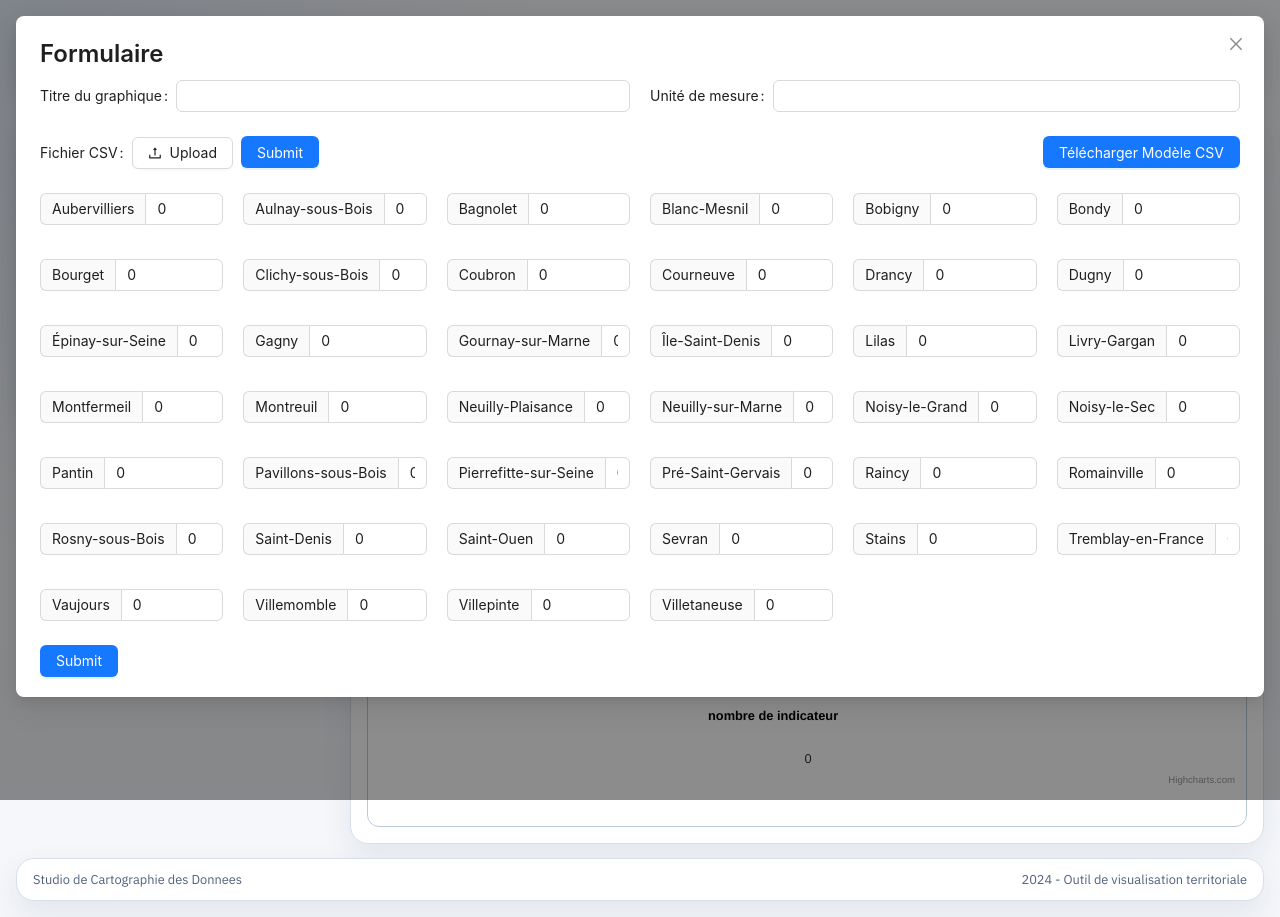
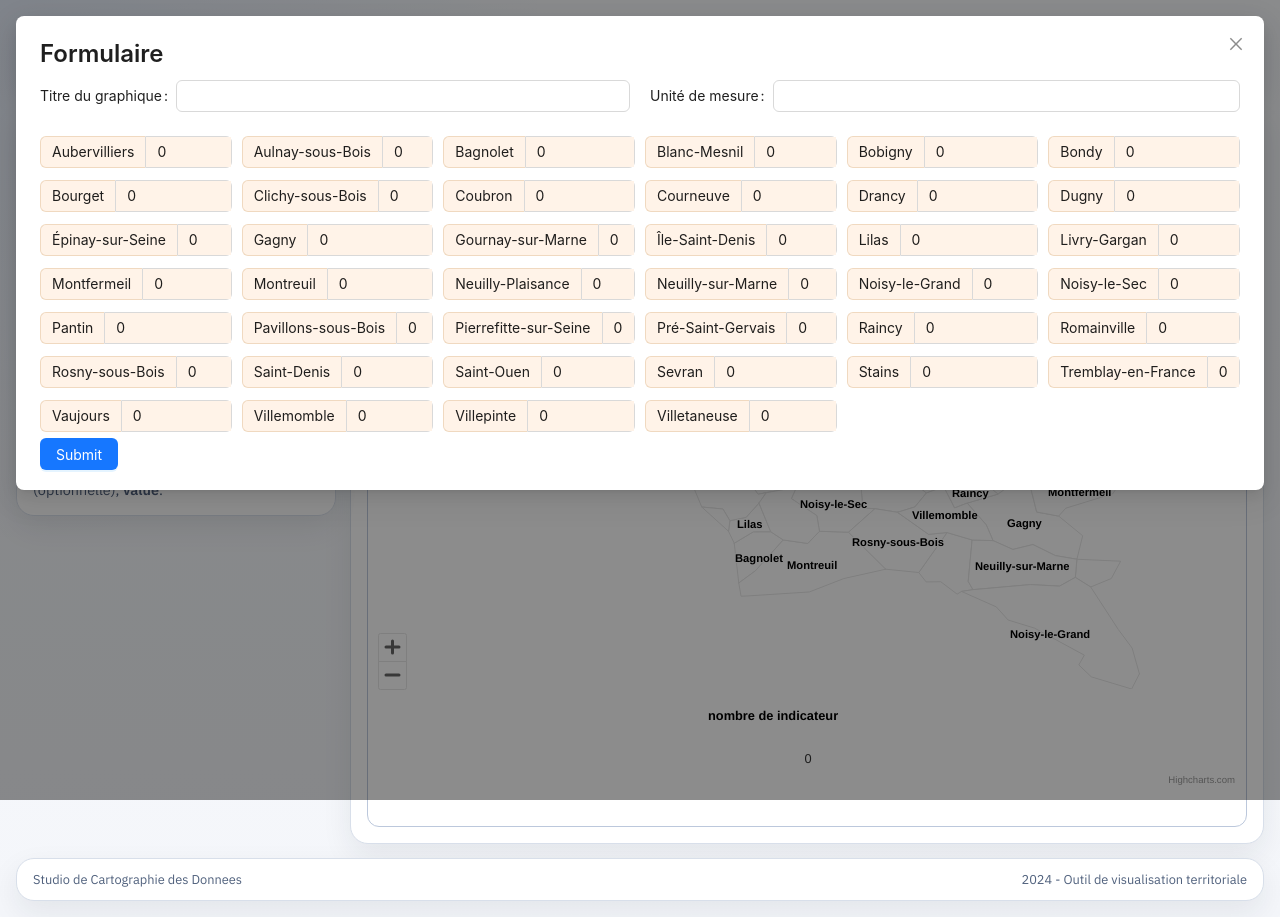
Before and after one commit to mcholl85/Highcharts-Map, a React (Vite) app: page / in a window 1280 px wide. Both pictures are taken after a click on the button "Saisir les données". Built offline with nearby package versions, Linux system fonts and the light colour scheme.

Commit message:
feat(ux): move CSV actions to dashboard and improve form readability

```diff
--- a/src/App.tsx
+++ b/src/App.tsx
@@ -3,8 +3,20 @@ import geomap from "../src/constants/maps/seine-saint-denis.json";
 import { MapChart } from "./features/charts/components/MapChart";
 import { MapForm } from "./features/charts/components/MapForm";
 import { useDataCharts } from "./features/charts/hooks/useDataCharts";
-import { Radio } from "antd";
+import { Button, Radio, Space, Upload, message } from "antd";
 import { BubbleMapChart } from "./features/charts/components/BubbleMapChart";
+import { UploadOutlined } from "@ant-design/icons";
+import Papa from "papaparse";
+import { FormValues } from "./features/charts/types/fomValues";
+import { RcFile } from "antd/es/upload";
+import { getCityByCode } from "./features/charts/utils/createDataFromMap";
+import { DownloadCsvButton } from "./features/charts/components/DownloadCsvButton";
+
+interface CsvData {
+  code?: string;
+  ville?: string;
+  value?: string;
+}
 
 function App() {
   const { data, label, title, submitDataCharts } = useDataCharts(geomap);
@@ -12,6 +24,51 @@ function App() {
   const chartTitle = title || "Carte des valeurs par commune";
   const chartLabel = label || "indicateur";
   const currentYear = new Date().getFullYear();
+
+  const handleCsvUpload = (file: RcFile) => {
+    Papa.parse(file, {
+      complete: (result: Papa.ParseResult<CsvData>) => {
+        const { values, unknownCodes } = transformCsvToFormValues(result.data);
+        submitDataCharts({ ...values, title, label } as FormValues);
+
+        if (unknownCodes.length > 0) {
+          message.error(
+            `Code(s) inconnu(s) dans le CSV: ${unknownCodes.join(", ")}`
+          );
+        } else {
+          message.success("Import CSV applique.");
+        }
+      },
+      header: true,
+      skipEmptyLines: true,
+    });
+
+    return false;
+  };
+
+  const transformCsvToFormValues = (csvData: CsvData[]) => {
+    const transformedData: FormValues = {};
+    const unknownCodes = new Set<string>();
+
+    csvData.forEach((row) => {
+      const code = row.code?.trim();
+      const value = Number.parseInt(row.value ?? "", 10);
+
+      if (!code || Number.isNaN(value)) {
+        return;
+      }
+
+      const city = getCityByCode(code, data);
+      if (!city) {
+        unknownCodes.add(code);
+        return;
+      }
+
+      transformedData[city] = value;
+    });
+
+    return { values: transformedData, unknownCodes: [...unknownCodes] };
+  };
 
   return (
     <div className="dashboard-shell">
@@ -35,6 +92,20 @@ function App() {
           </div>
           <div className="panel-section">
             <MapForm onSubmit={submitDataCharts} data={data} />
+          </div>
+          <div className="panel-section">
+            <h3>Import / Export CSV</h3>
+            <Space wrap>
+              <Upload
+                beforeUpload={handleCsvUpload}
+                accept=".csv"
+                maxCount={1}
+                showUploadList={false}
+              >
+                <Button icon={<UploadOutlined />}>Uploader un CSV</Button>
+              </Upload>
+              <DownloadCsvButton data={data} />
+            </Space>
           </div>
           <div className="panel-section">
             <h3>Mode de visualisation</h3>
--- a/src/features/charts/components/MapForm.tsx
+++ b/src/features/charts/components/MapForm.tsx
@@ -1,98 +1,44 @@
 import {
   Button,
   Col,
-  Flex,
   Form,
   Input,
   InputNumber,
-  message,
   Modal,
   Row,
-  Space,
-  Upload,
 } from "antd";
-import { UploadOutlined } from "@ant-design/icons";
 import { FormValues } from "../types/fomValues";
-import { useState } from "react";
-import Papa from "papaparse";
+import { useEffect, useState } from "react";
 import { ChartData } from "../types/chartData";
 import { createFormValuesFromData } from "../utils/createFormValuesFromData";
-import { getCityByCode } from "../utils/createDataFromMap";
-import { RcFile } from "antd/es/upload";
-import { DownloadCsvButton } from "./DownloadCsvButton";
 
 type MapFormProps = {
   onSubmit: (formValues: FormValues) => void;
   data: ChartData;
 };
 
-interface CsvData {
-  code?: string;
-  ville?: string;
-  value?: string;
-}
-
 export const MapForm = ({ onSubmit, data }: MapFormProps) => {
   const [form] = Form.useForm();
+  const [isModalOpen, setIsModalOpen] = useState(false);
 
   const formValues = createFormValuesFromData(data);
+  const watchedValues = Form.useWatch([], form) as FormValues | undefined;
+
+  useEffect(() => {
+    if (isModalOpen) {
+      form.setFieldsValue(formValues);
+    }
+  }, [data, form, formValues, isModalOpen]);
 
   const onFinish = (values: FormValues) => {
     onSubmit(values);
     setIsModalOpen(false);
   };
-
-  const [isModalOpen, setIsModalOpen] = useState(false);
   const showModal = () => {
     setIsModalOpen(true);
   };
 
   const onCancel = () => setIsModalOpen(false);
-
-  const handleFileChange = (file: RcFile) => {
-    parseCsv(file);
-    return false;
-  };
-
-  const parseCsv = (file: File) => {
-    Papa.parse(file, {
-      complete: (result: Papa.ParseResult<CsvData>) => {
-        const { values, unknownCodes } = transformCsvToFormValues(result.data);
-        form.setFieldsValue(values);
-        if (unknownCodes.length > 0) {
-          message.error(
-            `Code(s) inconnu(s) dans le CSV: ${unknownCodes.join(", ")}`
-          );
-        }
-      },
-      header: true,
-      skipEmptyLines: true,
-    });
-  };
-
-  const transformCsvToFormValues = (csvData: CsvData[]) => {
-    const transformedData: FormValues = {};
-    const unknownCodes = new Set<string>();
-
-    csvData.forEach((row) => {
-      const code = row.code?.trim();
-      const value = Number.parseInt(row.value ?? "", 10);
-
-      if (!code || Number.isNaN(value)) {
-        return;
-      }
-
-      const city = getCityByCode(code, data);
-      if (!city) {
-        unknownCodes.add(code);
-        return;
-      }
-
-      transformedData[city] = value;
-    });
-
-    return { values: transformedData, unknownCodes: [...unknownCodes] };
-  };
 
   return (
     <>
@@ -127,38 +73,29 @@ export const MapForm = ({ onSubmit, data }: MapFormProps) => {
             </Col>
           </Row>
 
-          <Flex justify="space-between">
-            <Space align="baseline">
-              <Form.Item label="Fichier CSV">
-                <Upload
-                  beforeUpload={handleFileChange}
-                  accept=".csv"
-                  maxCount={1}
-                  showUploadList={false}
-                >
-                  <Button icon={<UploadOutlined />}>Upload</Button>
-                </Upload>
-              </Form.Item>
-              <Button type="primary" htmlType="submit">
-                Submit
-              </Button>
-            </Space>
+          <Row className="city-values-grid" gutter={[10, 6]}>
+            {[...Object.entries(formValues)].map(([key]) => {
+              const currentValue =
+                typeof watchedValues?.[key] === "number"
+                  ? watchedValues[key]
+                  : formValues[key];
+              const isZeroValue = currentValue === 0;
 
-            <DownloadCsvButton data={data} />
-          </Flex>
-
-          <Row gutter={[20, 10]}>
-            {[...Object.entries(formValues)].map(([key, value], index) => (
-              <Col span={24} sm={12} md={12} lg={6} xl={4} key={key + index}>
-                <Form.Item name={key}>
-                  <InputNumber
-                    addonBefore={key}
-                    style={{ width: "100%" }}
-                    value={value}
-                  />
-                </Form.Item>
-              </Col>
-            ))}
+              return (
+                <Col span={24} sm={12} md={12} lg={6} xl={4} key={key}>
+                  <Form.Item
+                    name={key}
+                    className={
+                      isZeroValue
+                        ? "city-value-item city-value-item-zero"
+                        : "city-value-item"
+                    }
+                  >
+                  <InputNumber addonBefore={key} style={{ width: "100%" }} />
+                  </Form.Item>
+                </Col>
+              );
+            })}
           </Row>
 
           <Button type="primary" htmlType="submit">
--- a/src/features/charts/hooks/useDataCharts.ts
+++ b/src/features/charts/hooks/useDataCharts.ts
@@ -12,17 +12,26 @@ export const useDataCharts = (geoMap: GeoJson) => {
 
   const submitDataCharts = (formValues: FormValues) => {
     const { title, label, ...formData } = formValues;
-    const newData: ChartData = [...Object.entries(formData)].map(
-      ([key, value]) => ({
-        code: getCodeByCity(key, initialData),
-        z: value,
-        value: value,
-        nom: key,
-      })
-    );
+    const valueByCity = new Map<string, number>();
 
-    setTitle(title as string);
-    setLabel(label as string);
+    Object.entries(formData).forEach(([city, value]) => {
+      if (typeof value === "number" && !Number.isNaN(value)) {
+        valueByCity.set(city, value);
+      }
+    });
+
+    const newData: ChartData = initialData.map((chart) => {
+      const nextValue = valueByCity.get(chart.nom) ?? 0;
+      return {
+        code: getCodeByCity(chart.nom, initialData),
+        z: nextValue,
+        value: nextValue,
+        nom: chart.nom,
+      };
+    });
+
+    setTitle(typeof title === "string" ? title : "");
+    setLabel(typeof label === "string" ? label : "");
     setData(newData);
   };
 
--- a/src/index.css
+++ b/src/index.css
@@ -151,6 +151,19 @@ a {
   padding-top: 0.85rem;
 }
 
+.city-values-grid .ant-form-item {
+  margin-bottom: 6px;
+}
+
+.city-value-item-zero .ant-input-number-group-addon,
+.city-value-item-zero .ant-input-number-input-wrap {
+  background: #fff3e8;
+}
+
+.city-value-item-zero .ant-input-number-group-addon {
+  border-color: #f0d9c0;
+}
+
 .mode-toggle {
   display: inline-flex;
 }
```
Also changed, not shown: 2 other files (tests, documents, lock files or other folders).
